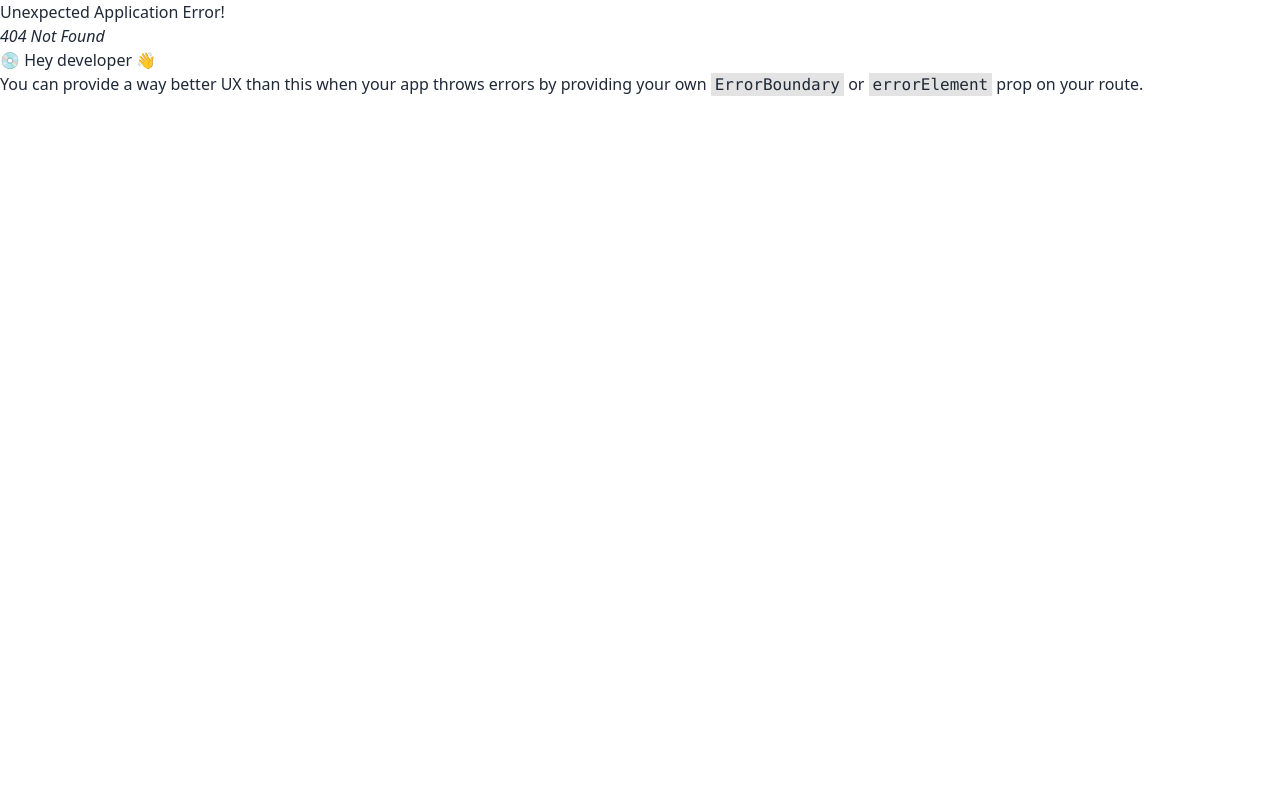
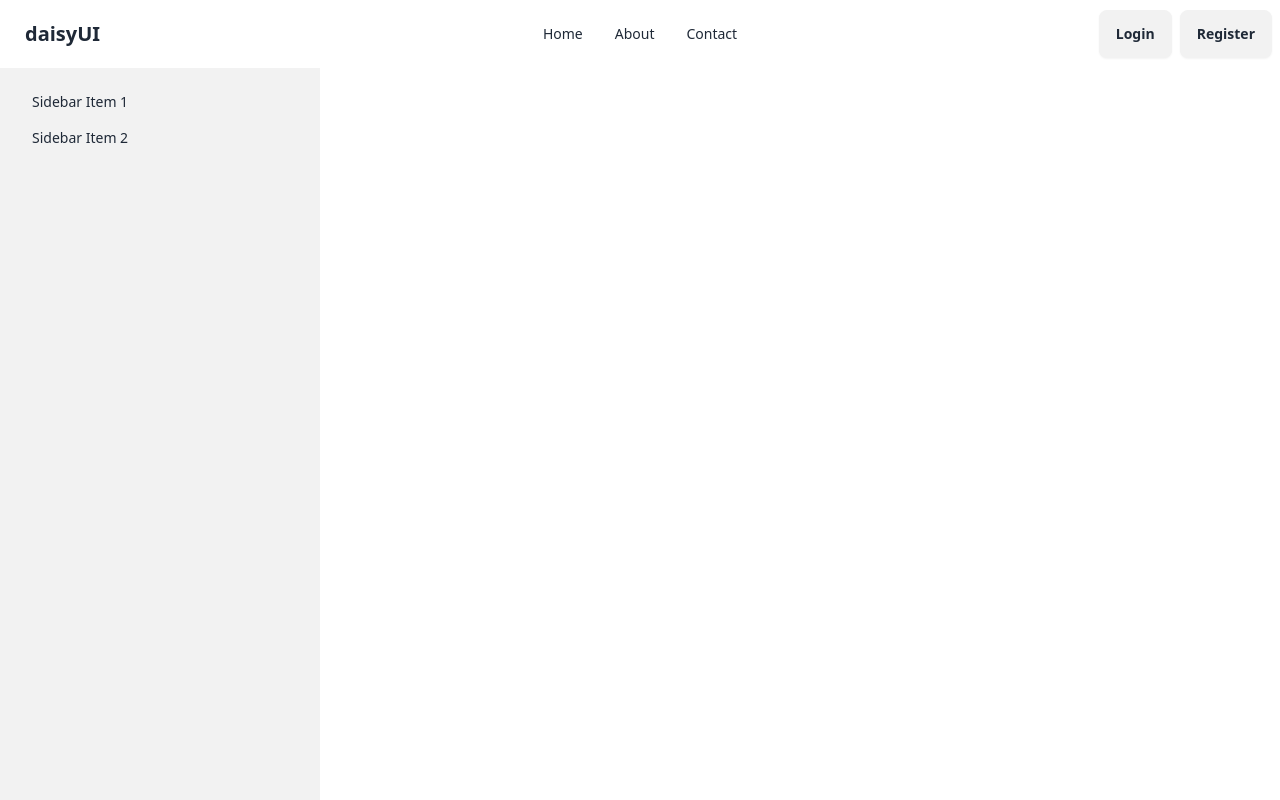
Before and after one commit to SenWan/recipe-share, a React (Vite) app: page /dashboard in a window 1280 px wide. Before the commit this address had no page. Shown: the top 800 px of the page. Built offline with nearby package versions, Linux system fonts and the light colour scheme.

Commit message:
dashboard page added

```diff
--- /dev/null
+++ b/src/layouts/DashboardLayout.jsx
@@ -0,0 +1,25 @@
+import { Outlet } from "react-router-dom";
+
+const DashboardLayout = () => {
+    return (
+        <div className="drawer lg:drawer-open">
+        <input id="my-drawer-2" type="checkbox" className="drawer-toggle" />
+        <div className="drawer-content flex flex-col items-center justify-center">
+          <Outlet></Outlet>
+          <label htmlFor="my-drawer-2" className="btn btn-primary drawer-button lg:hidden">Open drawer</label>
+
+        </div>
+        <div className="drawer-side">
+          <label htmlFor="my-drawer-2" aria-label="close sidebar" className="drawer-overlay"></label>
+          <ul className="menu p-4 w-80 min-h-full bg-base-200 text-base-content">
+            {/* Sidebar content here */}
+            <li><a>Sidebar Item 1</a></li>
+            <li><a>Sidebar Item 2</a></li>
+          </ul>
+
+        </div>
+      </div>
+    );
+};
+
+export default DashboardLayout;
--- a/src/routes/Routes.jsx
+++ b/src/routes/Routes.jsx
@@ -5,6 +5,7 @@
 import Contact from "../pages/Contact";
 import Login from "../pages/Login";
 import Register from "../pages/Register";
+import DashboardLayout from "../layouts/DashboardLayout";
 
 const router = createBrowserRouter([
     {
@@ -30,6 +31,10 @@
            {
             path: "register",
             element: <Register></Register>,
+           },
+           {
+            path: "/dashboard",
+            element: <DashboardLayout></DashboardLayout>
            }
         ]
       },
```
